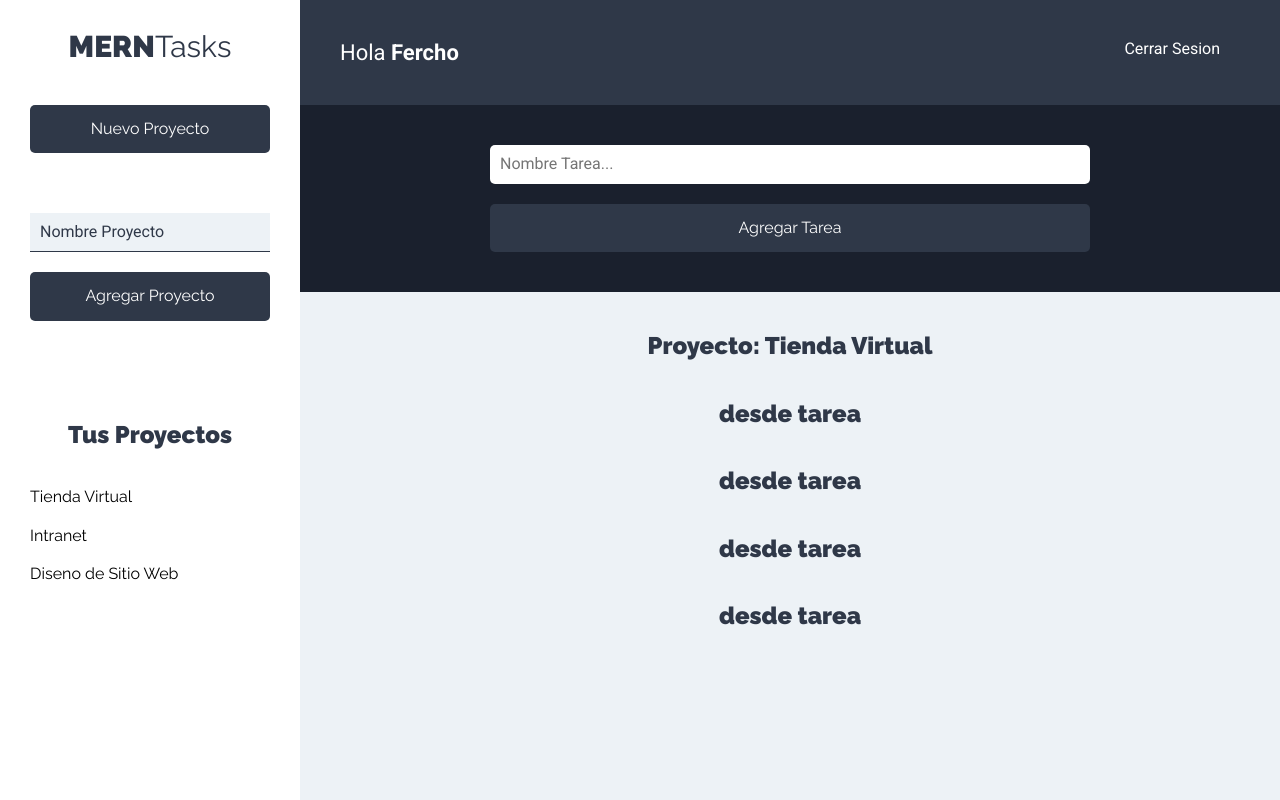
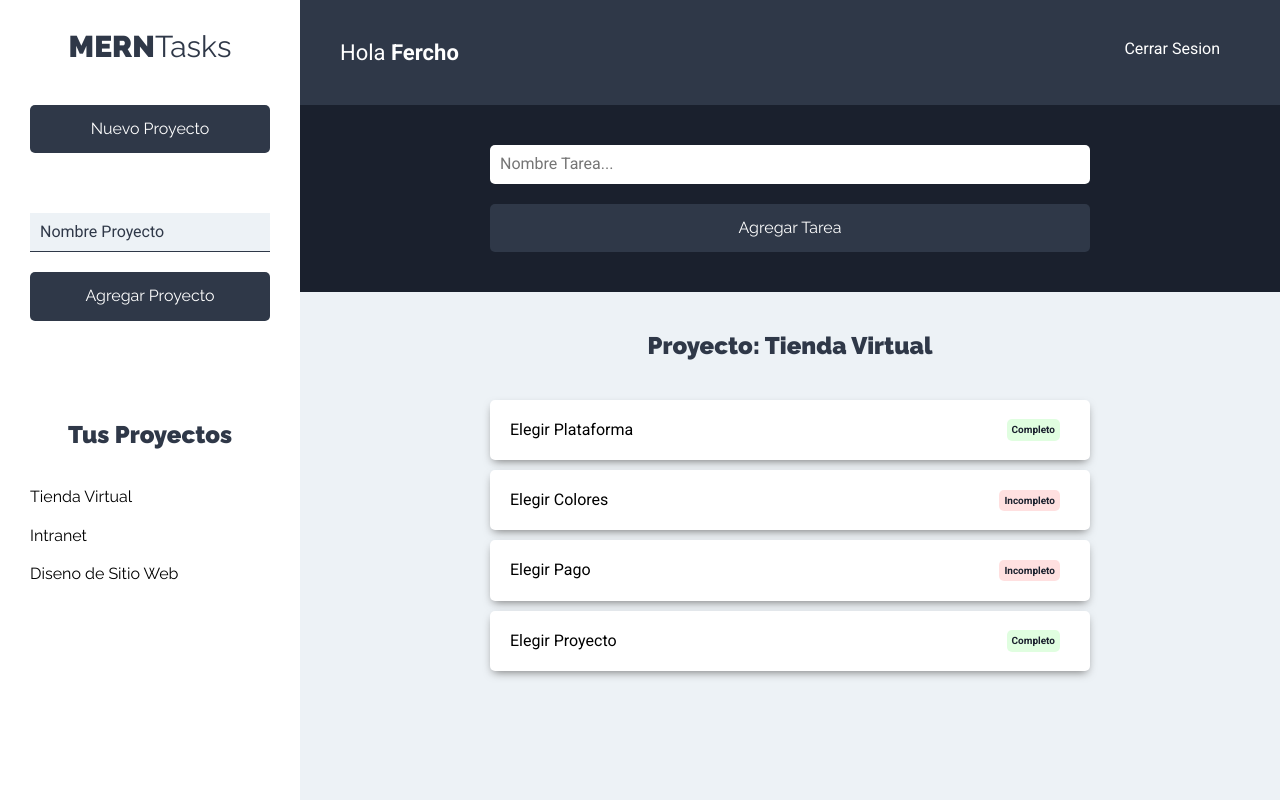
Before and after one commit to ferna2g/client-admin, a React (Create React App) app: page /proyectos in a window 1280 px wide. Built offline with nearby package versions, Linux system fonts and the light colour scheme.

Commit message:
probando la interfaz de tareas

```diff
--- a/src/components/tareas/Tarea.jsx
+++ b/src/components/tareas/Tarea.jsx
@@ -1,9 +1,30 @@
 import React from 'react'
 
-const Tarea = () => {
+const Tarea = ({tarea}) => {
 
   return (
-    <h2>desde tarea</h2>
+    <li className="tarea sombra">
+      <p>{tarea.nombre}</p>
+
+      <div className="estado">
+        {tarea.estado
+          ?
+            (
+              <button
+                  type="button"
+                  className="completo"
+                >Completo</button>
+            )
+          :
+            (
+              <button
+                  type="button"
+                  className="incompleto"
+                >Incompleto</button>
+            )
+        }
+      </div>
+    </li>
   )
 }
 
```
